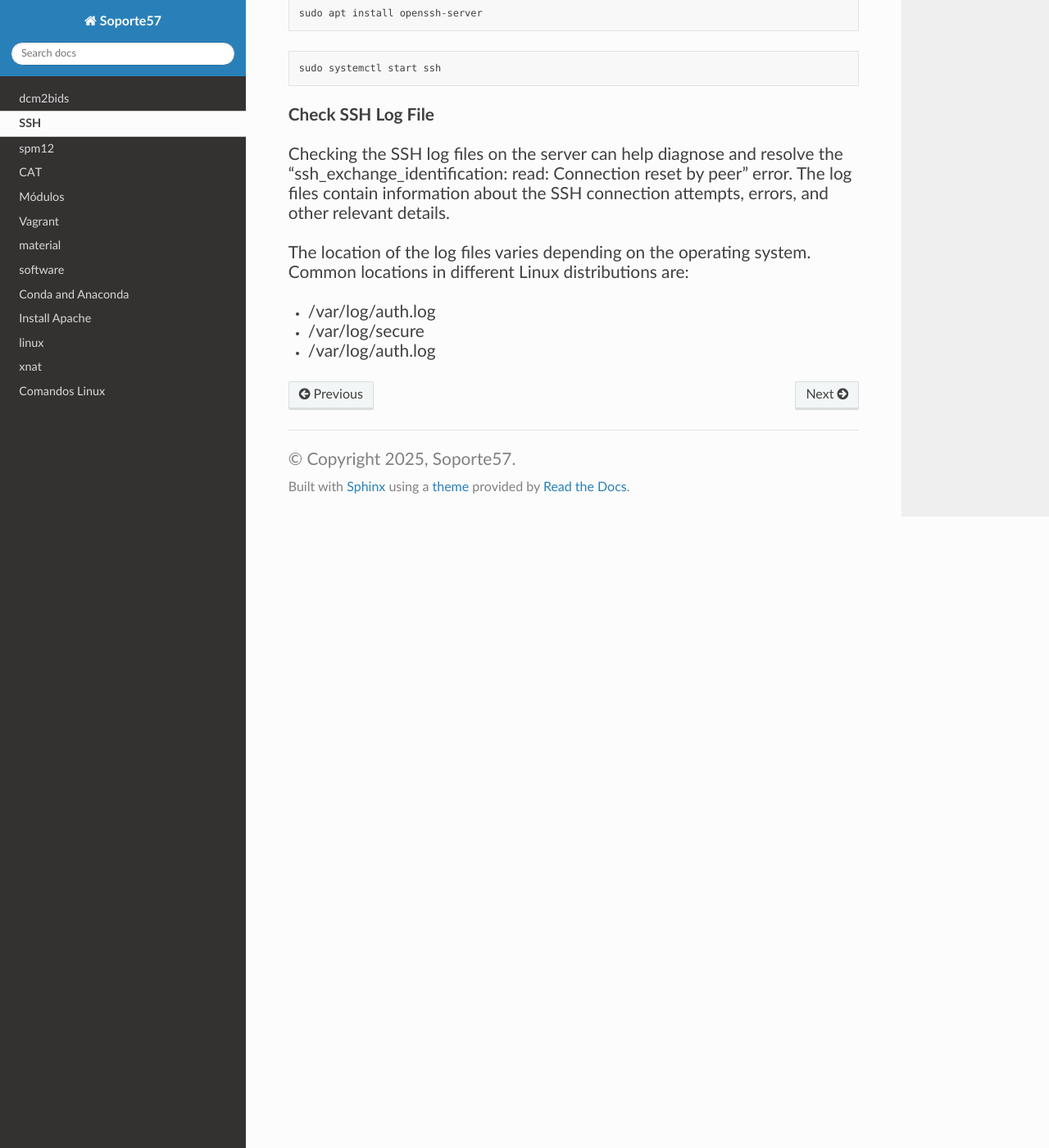
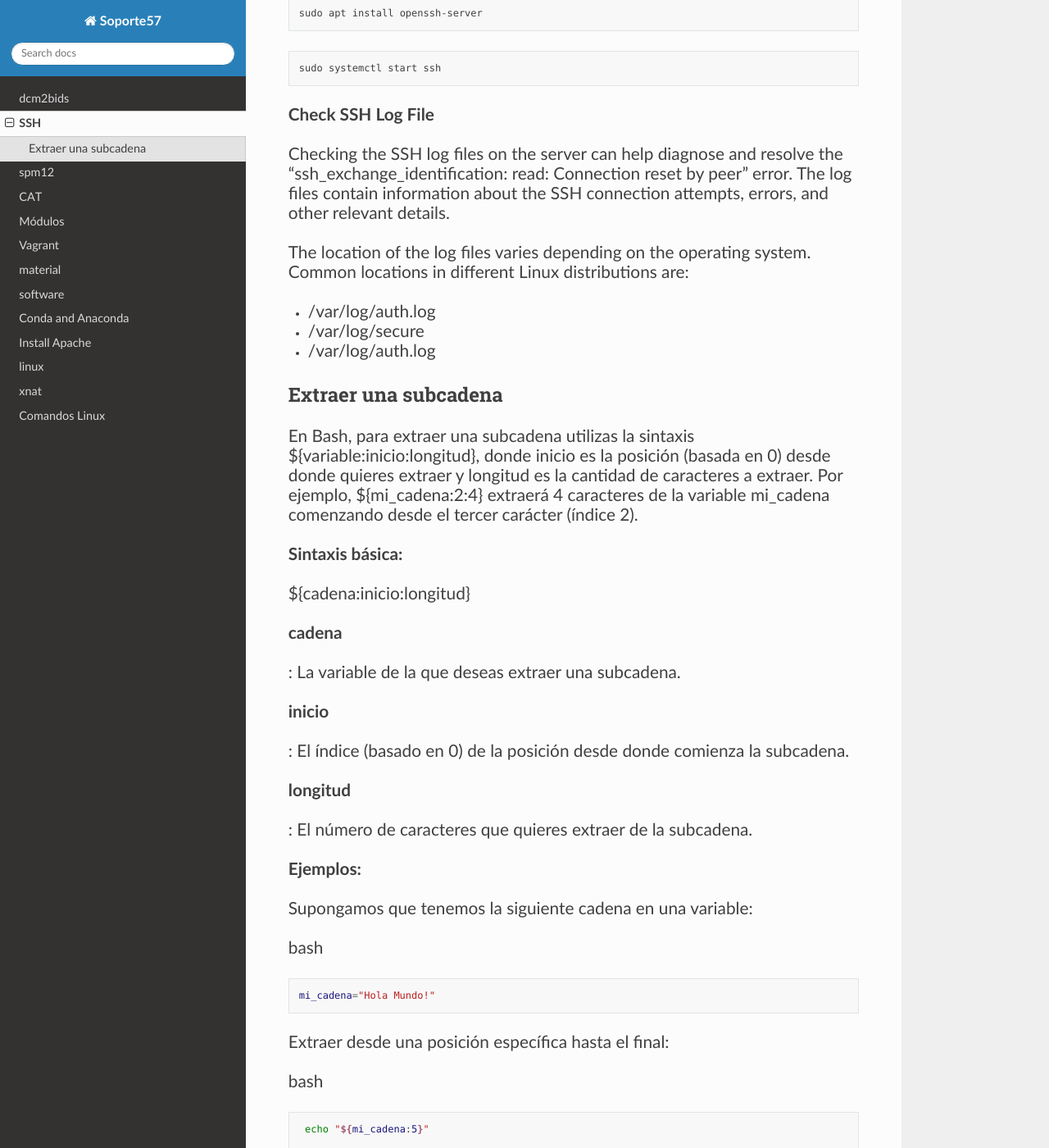
Before and after one commit to matecom57/santosg57-soporte, a Sphinx documentation site: the page built from docs/source/ssh.rst, in a window 1280 px wide and 1400 px high, scrolled down 1405 px. Shown: the whole window at 82% size. Built offline with Sphinx 7.4.7 and the Read the Docs theme 3.1.0, drawn with Linux system fonts in a browser that asks for light colours; some of the changed text lies outside the part shown.

Commit message:
Test comité

```diff
--- a/docs/source/ssh.rst
+++ b/docs/source/ssh.rst
@@ -77,3 +77,81 @@ The location of the log files varies depending on the operating system. Common l
 * /var/log/auth.log
 * /var/log/secure
 * /var/log/auth.log
+
+Extraer una subcadena
+---------------------
+
+En Bash, para extraer una subcadena utilizas la sintaxis ${variable:inicio:longitud}, donde inicio es la posición
+(basada en 0) desde donde quieres extraer y longitud es la cantidad de caracteres a extraer. Por ejemplo,
+${mi_cadena:2:4} extraerá 4 caracteres de la variable mi_cadena comenzando desde el tercer carácter (índice 2).
+
+**Sintaxis básica:**
+
+${cadena:inicio:longitud}
+
+**cadena**
+
+: La variable de la que deseas extraer una subcadena.
+
+**inicio**
+
+: El índice (basado en 0) de la posición desde donde comienza la subcadena.
+
+**longitud**
+
+: El número de caracteres que quieres extraer de la subcadena.
+
+**Ejemplos:**
+
+Supongamos que tenemos la siguiente cadena en una variable:
+
+bash
+
+.. code:: Bash
+
+   mi_cadena="Hola Mundo!"
+
+Extraer desde una posición específica hasta el final:
+
+bash
+
+.. code:: Bash
+
+   echo "${mi_cadena:5}"
+
+  Salida: Mundo! (comienza en el índice 5 y va hasta el final).
+
+**Extraer una subcadena con posición y longitud:**
+
+bash
+
+.. code:: Bash
+
+   echo "${mi_cadena:0:4}"
+
+Salida: Hola (comienza en el índice 0 y extrae 4 caracteres).
+
+**Extraer solo un carácter:**
+
+  bash
+
+.. code:: Bash
+
+   echo "${mi_cadena:6:1}"
+
+Salida: M (comienza en el índice 6 y extrae 1 carácter).
+
+**Consideraciones:**
+
+**Índice basado en 0:**
+
+El primer carácter de la cadena está en el índice 0.
+
+**Sin longitud:**
+
+Si omites la longitud, Bash extraerá la subcadena desde la posición inicio hasta el final de la cadena.
+
+**Cualquier comando:**
+
+Esta técnica de subcadena se llama "expansión de parámetros" y se realiza directamente en Bash, sin la necesidad
+de ejecutar comandos externos.
```
